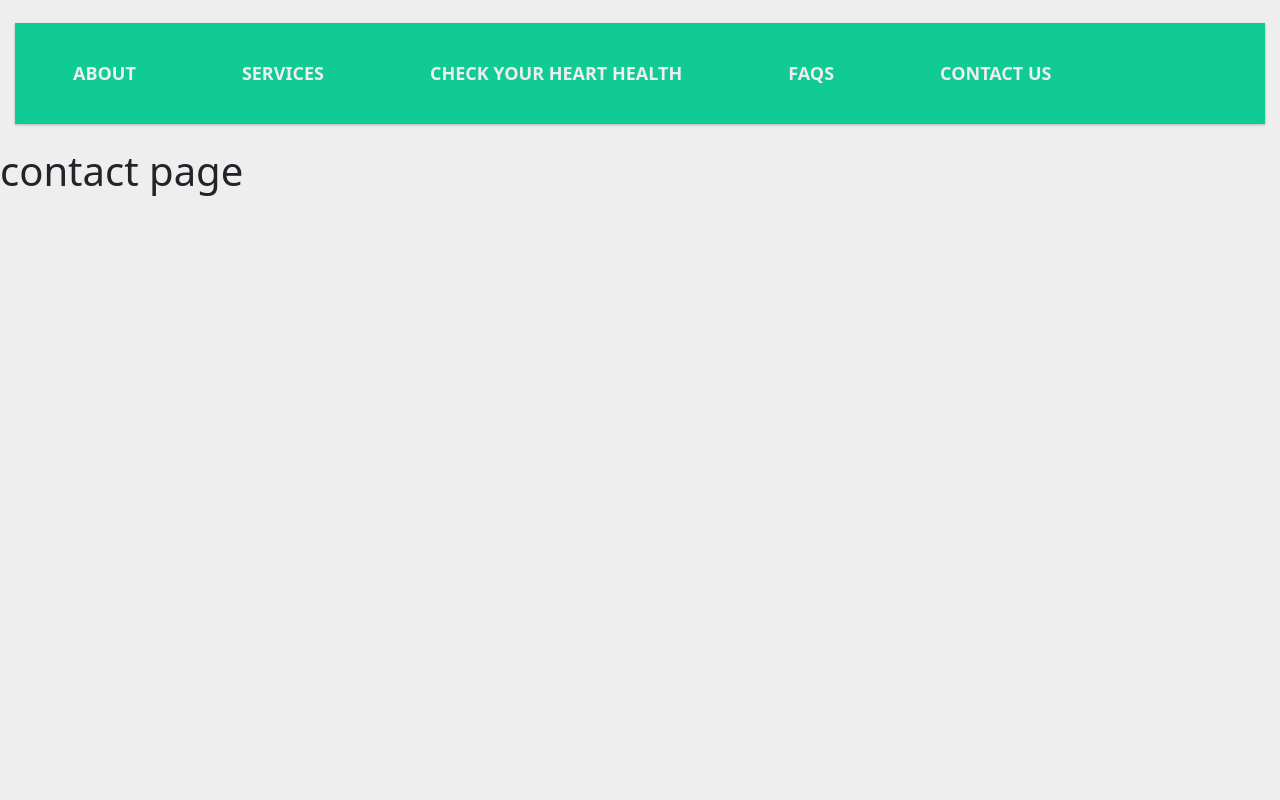
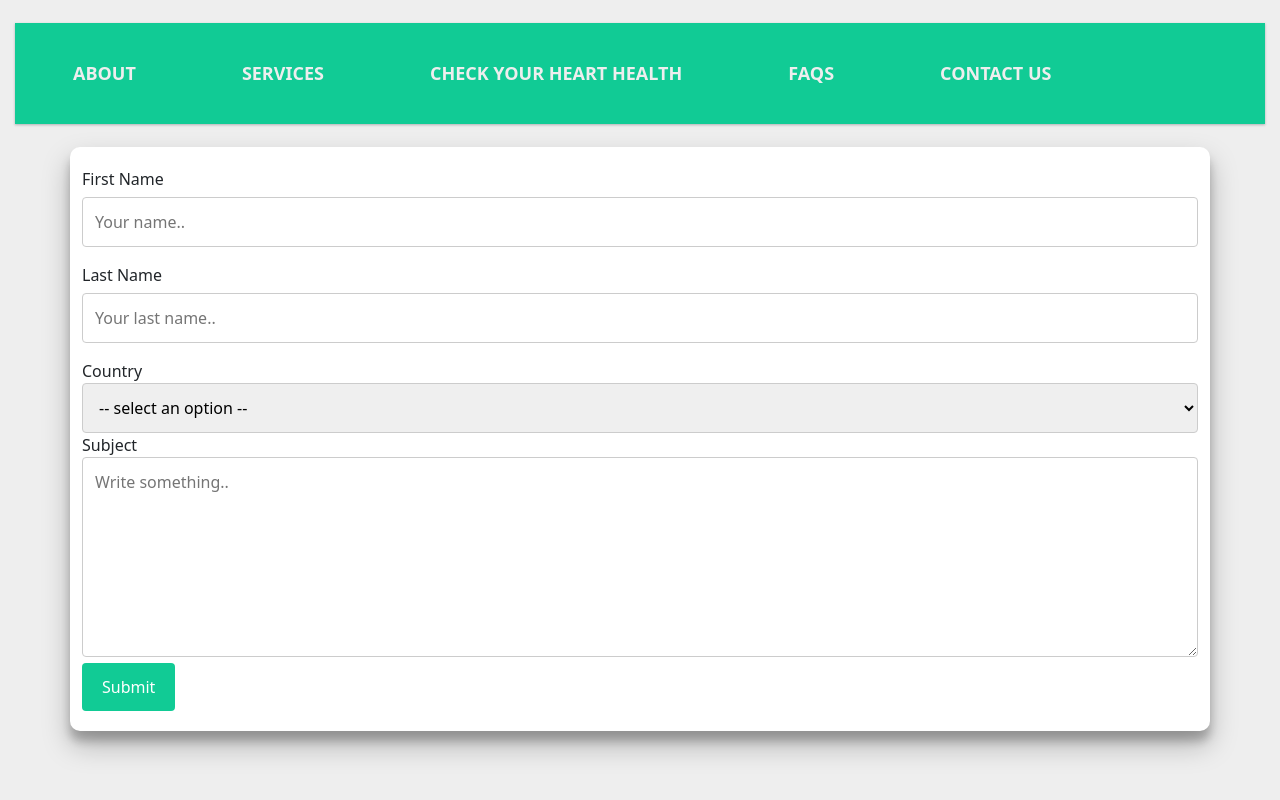
Before and after one commit to Panacea-4-U/Panacea, a Django app: page /contact_us in a window 1280 px wide. Run offline with Django 3.2, Linux system fonts and the light colour scheme.

Commit message:
cotact us html

```diff
--- a/panacea/panacea/settings.py
+++ b/panacea/panacea/settings.py
@@ -96,6 +96,9 @@ DATABASES = {
 }
 
 
+
+
+
 # Password validation
 # https://docs.djangoproject.com/en/3.2/ref/settings/#auth-password-validators
 
--- /dev/null
+++ b/panacea/panacea_app/static/panacea_app/contact_us.css
@@ -0,0 +1,40 @@
+/* Style inputs with type="text", select elements and textareas */
+input[type=text], select, textarea {
+    width: 100%; /* Full width */
+    padding: 12px; /* Some padding */
+    border: 1px solid #ccc; /* Gray border */
+    border-radius: 4px; /* Rounded borders */
+    box-sizing: border-box; /* Make sure that padding and width stays in place */
+    margin-top: 6px; /* Add a top margin */
+    margin-bottom: 16px; /* Bottom margin */
+    resize: vertical /* Allow the user to vertically resize the textarea (not horizontally) */
+  }
+
+  /* Style the submit button with a specific background color etc */
+  input[type=submit] {
+    background-color: #11CB95;
+    color: white;
+    padding: 12px 20px;
+    border: none;
+    border-radius: 4px;
+    cursor: pointer;
+  }
+
+  /* When moving the mouse over the submit button, add a darker green color */
+  input[type=submit]:hover {
+    background-color: #8ACFBB;
+  }
+
+  /* Add a background color and some padding around the form */
+  .container {
+    padding: 20px;
+    background-color: #fff;
+	border-radius: 10px;
+  	box-shadow: 0 14px 28px rgba(0,0,0,0.25),
+			0 10px 10px rgba(0,0,0,0.22);
+	position: relative;
+	overflow: hidden;
+	width: 768px;
+	max-width: 100%;
+	min-height: 480px;
+  }
--- a/panacea/panacea_app/templates/panacea_app/contact_us.html
+++ b/panacea/panacea_app/templates/panacea_app/contact_us.html
@@ -7,7 +7,45 @@
 
 {% block content %}
 <body>
-    <h1>contact page</h1>
+    <div class="container">
+        <form action="action_page.php">
+
+          <label for="fname">First Name</label>
+          <input type="text" id="fname" name="firstname" placeholder="Your name..">
+
+          <label for="lname">Last Name</label>
+          <input type="text" id="lname" name="lastname" placeholder="Your last name..">
+
+          <label for="country">Country</label>
+          <select id="country" name="country">
+            <option disabled selected value> -- select an option -- </option>
+            <option value="australia">Australia</option>
+            <option value="canada">Canada</option>
+            <option value="usa">USA</option>
+            <option value="uae">UAE</option>
+            <option value="uk">UK</option>
+            <option value="california">California</option>
+            <option value="brazil">Brazil</option>
+            <option value="india">India</option>
+            <option value="pakistan">Pakistan</option>
+            <option value="russia">Russia</option>
+            <option value="afghanistan">Afghanistan</option>
+            <option value="bangladesh">Bangladesh</option>
+            <option value="nepal">Nepal</option>
+            <option value="bhutan">Bhutan</option>
+            <option value="germany">Germany</option>
+            <option value="france">France</option>
+            <option value="italy">Italy</option>
+
+          </select>
+
+          <label for="subject">Subject</label>
+          <textarea id="subject" name="subject" placeholder="Write something.." style="height:200px"></textarea>
+
+          <input type="submit" value="Submit">
+
+        </form>
+      </div>
 </body>
 
 
--- a/panacea/panacea_app/views.py
+++ b/panacea/panacea_app/views.py
@@ -1,6 +1,7 @@
 from django.shortcuts import render,redirect
 from django.http import HttpResponse
 from panacea_app.models import Patient, TempDb
+from django.core.mail import send_mail, BadHeaderError
 # Create your views here.
 
 def home(request):
```
